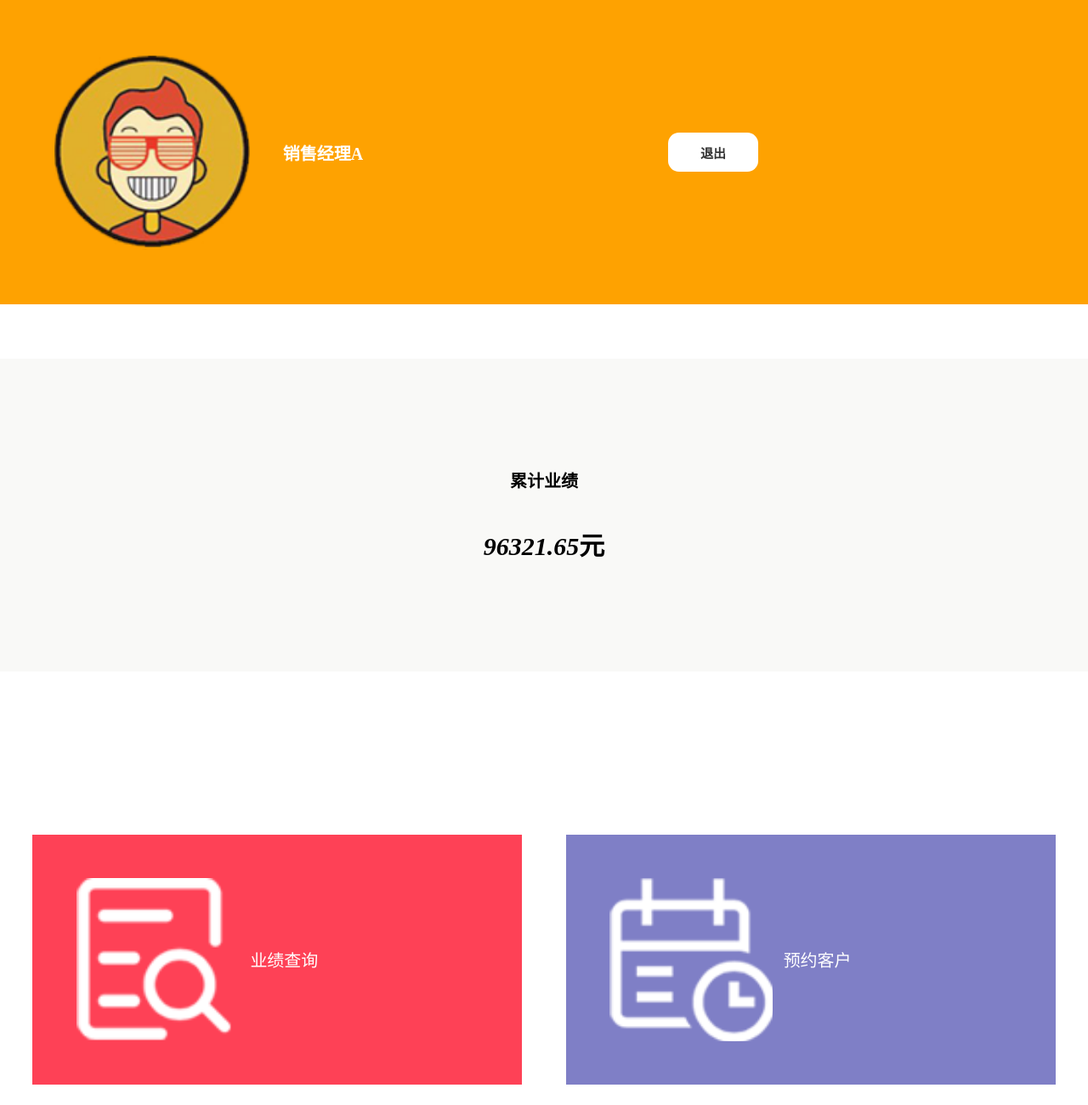
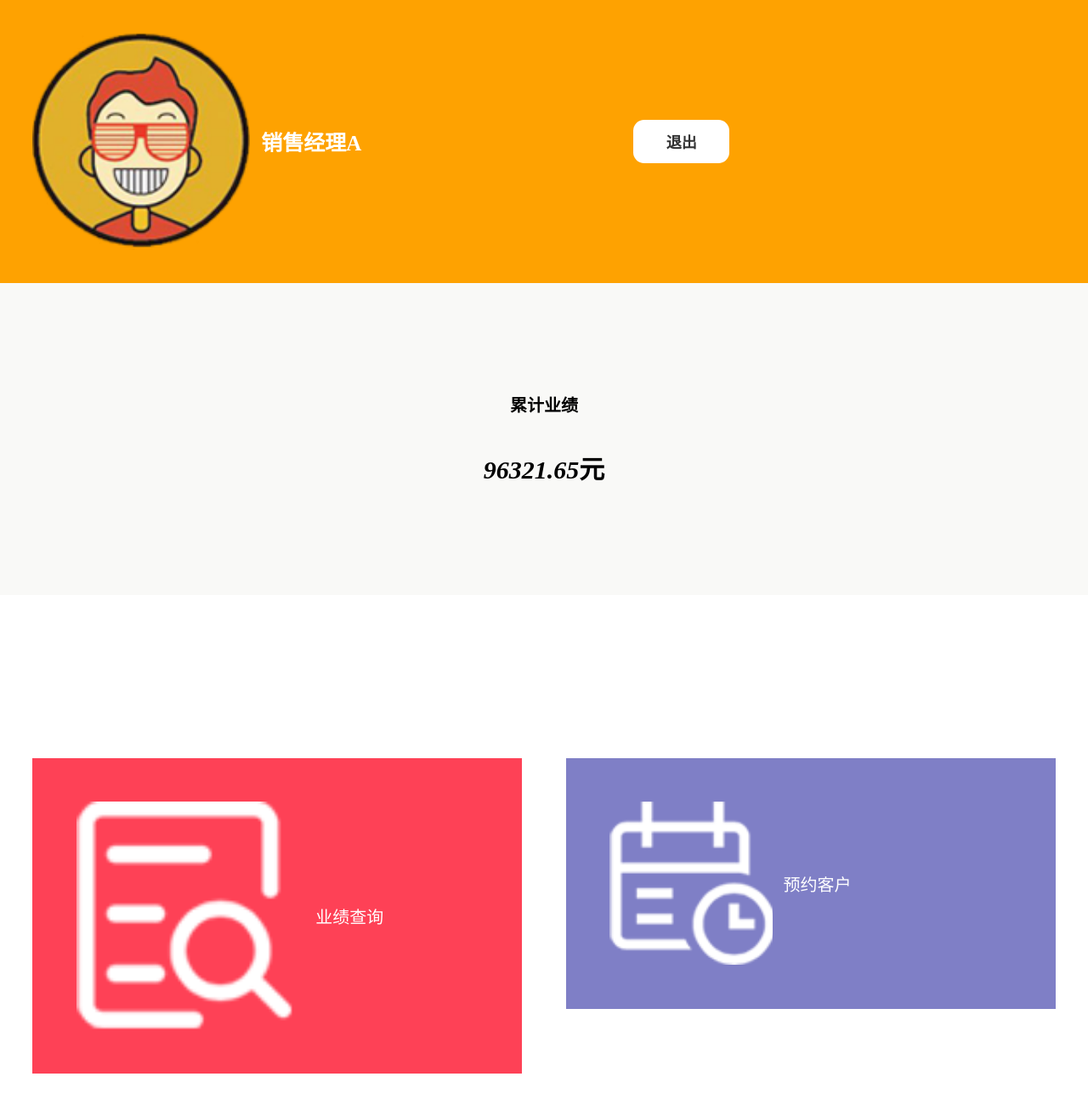
Before and after one commit to jzxyouok/mkongjianwex, a plain HTML site: page sale.html in a window 1280 px wide. Shown: the top 1300 px of the page at 85% size. Drawn offline with Linux system fonts and the light colour scheme.

Commit message:
20160712
基本无变动

```diff
--- a/css/public.less
+++ b/css/public.less
@@ -51,27 +51,27 @@ a {
     display: -webkit-flex; /* Safari */
     display: flex;
     align-items: center;
-    padding: 5vw;
+    padding: 3vw;
     background-color: #fea201;
     .head-portrait {
-      width: 18vw;
-      height: 18vw;
+      width: 20vw;
+      height: 20vw;
       img {
         width: 100%;
         height: 100%;
       }
     }
     .sale-name {
-      font-size: 2rem;
-      margin-left: 3vw;
+      font-size: 2.5rem;
+      margin-left: 1vw;
       font-weight: 600;
       color: #fff;
     }
     .exit {
-      margin-left: 28vw;
+      margin-left: 25vw;
       border-radius: 1vw;
       padding: 1vw 3vw;
-      font-size: 1.5rem;
+      font-size: 1.8rem;
       color: #333;
       background-color: #fff;
       font-weight: 600;
@@ -79,7 +79,6 @@ a {
   }
   .performance {
     text-align: center;
-    margin-top: 5vw;
     padding: 10vw;
     font-weight: 600;
     color: #000;
@@ -104,8 +103,8 @@ a {
         display: -webkit-flex; /* Safari */
         display: flex;
         align-items: center;
-        width: 37vw;
-        padding: 4vw 4vw;
+        width: 41vw;
+        padding: 4vw 0 4vw 4vw;
         i{
           display: inline-block;
           width: 15vw;
@@ -135,3 +134,11 @@ a {
     }
   }
 }
+/*业绩查询*/
+.performance-search{
+  display: -webkit-flex; /* Safari */
+  display: flex;
+  align-items: center;
+  background-color: #fea201;
+  padding:3vw;
+}
--- a/css/sale.less
+++ b/css/sale.less
@@ -6,7 +6,7 @@
   }
   .order-client{
     background: url("../images/saleitems.png") no-repeat;
-    background-position: 0 99%;
+    background-position: 0 100%;
     background-size: 102%;
   }
 }
```
Also changed, not shown: saleperformance.html (added, +23 -0 lines), css/public.css, css/sale.css, images/return.png (added).
